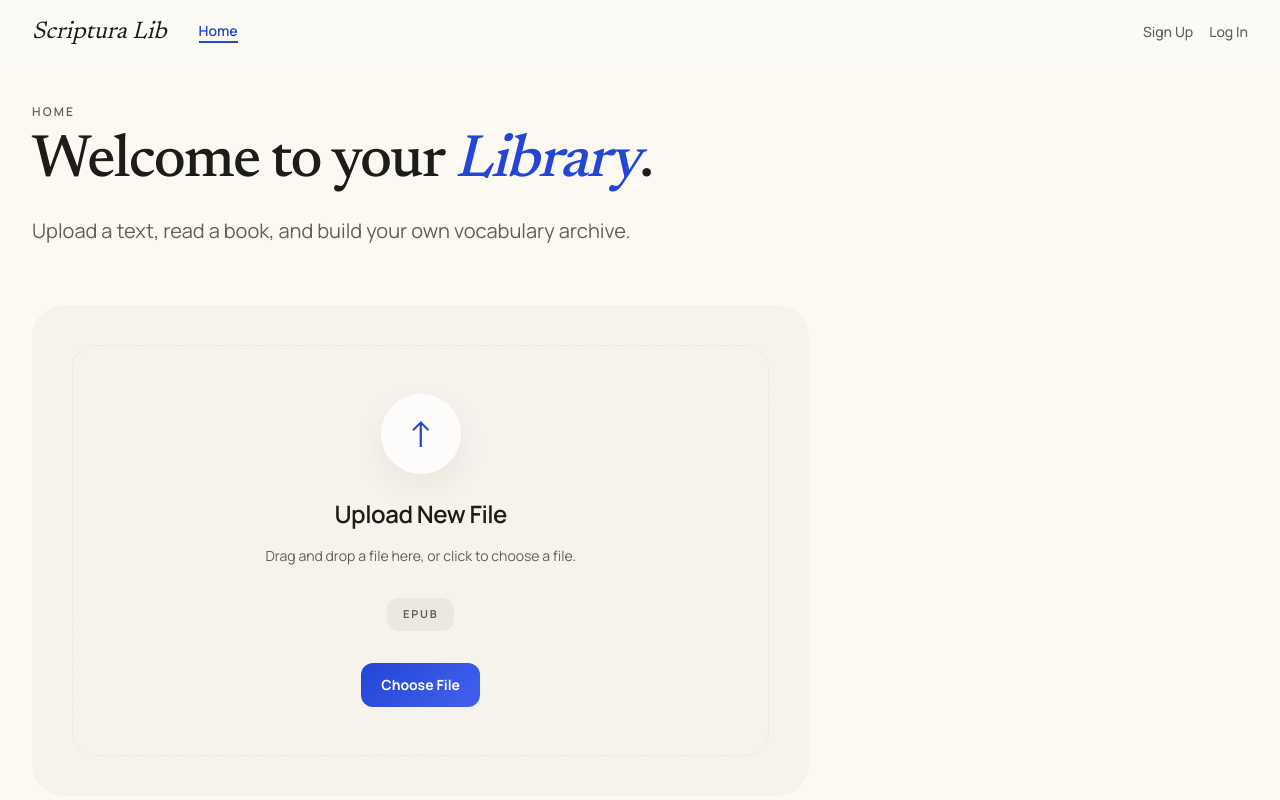
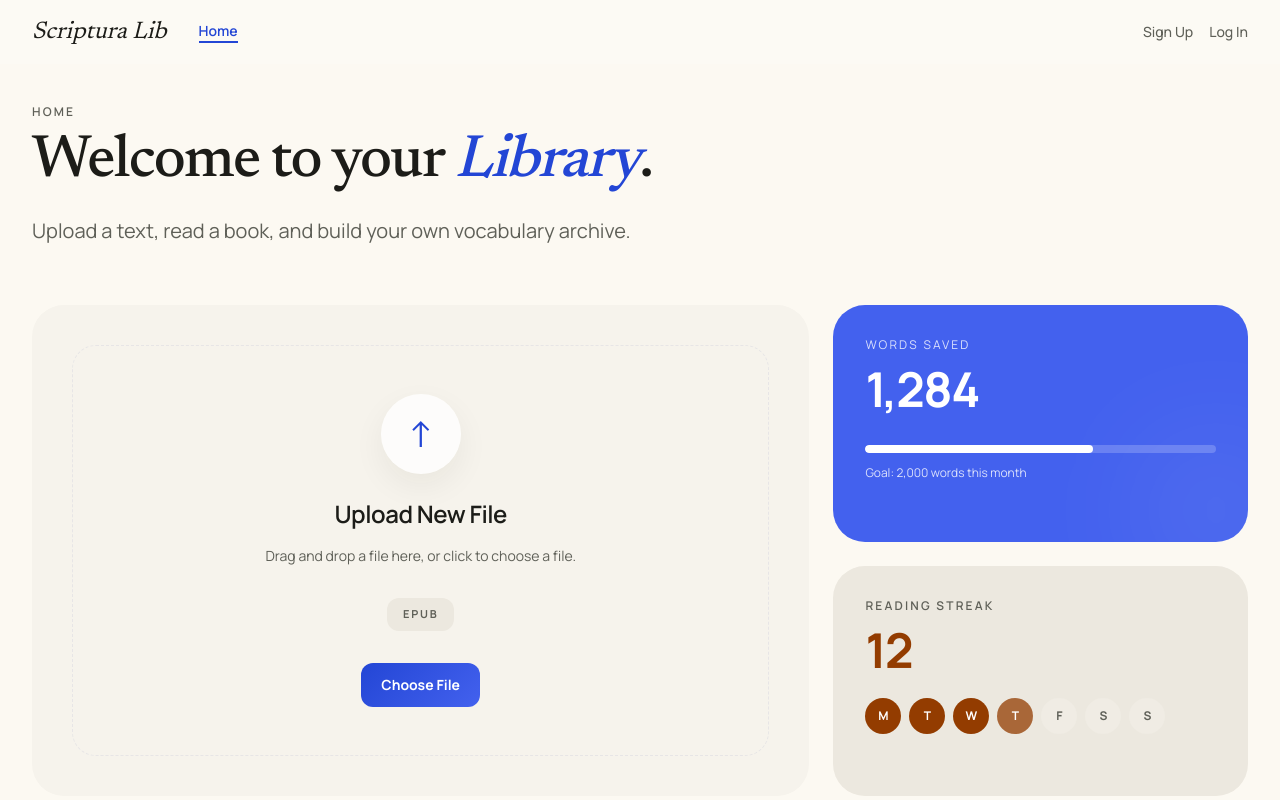
Before and after one commit to jellyM0on/cttc-read-tool, a React (Vite) app in the folder client/: page / in a window 1280 px wide. Shown: the top 800 px of the page. Built offline with nearby package versions, Linux system fonts and the light colour scheme.

Commit message:
prototype: add ui for stat cards (non-functional)

```diff
--- /dev/null
+++ b/client/src/components/stats/ReadingStreakCard.tsx
@@ -0,0 +1,54 @@
+type StreakDay = {
+  key: string;
+  label: string;
+  active?: boolean;
+  warm?: boolean;
+};
+
+type ReadingStreakCardProps = {
+  streakCount?: number | string;
+  days?: StreakDay[];
+};
+
+export function ReadingStreakCard({
+  streakCount = 12,
+  days = [
+    { key: "mon", label: "M", active: true },
+    { key: "tue", label: "T", active: true },
+    { key: "wed", label: "W", active: true },
+    { key: "thu", label: "T", warm: true },
+    { key: "fri", label: "F" },
+    { key: "sat", label: "S" },
+    { key: "sun", label: "S" },
+  ],
+}: ReadingStreakCardProps) {
+  return (
+    <div className="rounded-4xl bg-(--surface-container-high) p-8">
+      <div className="[font-family:var(--font-ui)] text-xs font-semibold uppercase tracking-[0.18em] text-(--on-surface-muted)">
+        Reading Streak
+      </div>
+
+      <div className="mt-3 [font-family:var(--font-ui)] text-5xl font-extrabold tracking-[-0.03em] text-(--tertiary)">
+        {streakCount}
+      </div>
+
+      <div className="mt-6 flex flex-wrap gap-2">
+        {days.map((day) => (
+          <div
+            key={day.key}
+            className={[
+              "flex h-9 w-9 items-center justify-center rounded-full [font-family:var(--font-ui)] text-xs font-bold",
+              day.active
+                ? "bg-(--tertiary) text-white"
+                : day.warm
+                  ? "bg-[rgba(147,60,0,0.75)] text-white"
+                  : "bg-(--surface-container) text-(--on-surface-muted)",
+            ].join(" ")}
+          >
+            {day.label}
+          </div>
+        ))}
+      </div>
+    </div>
+  );
+}
--- /dev/null
+++ b/client/src/components/stats/WordsSavedCard.tsx
@@ -0,0 +1,40 @@
+type WordsSavedCardProps = {
+  wordsSaved?: number | string;
+  goalLabel?: string;
+  progressPercent?: number;
+};
+
+export function WordsSavedCard({
+  wordsSaved = "1,284",
+  goalLabel = "Goal: 2,000 words this month",
+  progressPercent = 65,
+}: WordsSavedCardProps) {
+  return (
+    <div className="relative overflow-hidden rounded-4xl bg-(--primary-container) p-8 text-white">
+      <div className="relative z-10">
+        <div className="[font-family:var(--font-ui)] text-xs uppercase tracking-[0.18em] text-white/80">
+          Words Saved
+        </div>
+
+        <div className="mt-3 [font-family:var(--font-ui)] text-5xl font-extrabold tracking-[-0.03em]">
+          {wordsSaved}
+        </div>
+
+        <div className="mt-8">
+          <div className="h-2 w-full overflow-hidden rounded-full bg-white/20">
+            <div
+              className="h-full rounded-full bg-white"
+              style={{ width: `${progressPercent}%` }}
+            />
+          </div>
+
+          <p className="mt-3 [font-family:var(--font-ui)] text-xs text-white/80">
+            {goalLabel}
+          </p>
+        </div>
+      </div>
+
+      <div className="absolute -bottom-10 -right-10 h-36 w-36 rounded-full bg-white/10 blur-3xl" />
+    </div>
+  );
+}
--- a/client/src/pages/home/HomePage.tsx
+++ b/client/src/pages/home/HomePage.tsx
@@ -6,6 +6,8 @@ import { useAuth } from "../../context/useAuth";
 import { getLocalDocuments } from "../../lib/localApi/getLocalDocuments";
 import { saveLocalDocument } from "../../lib/localApi/saveLocalDocument";
 import type { StoredDocument } from "../../types/documents";
+import { ReadingStreakCard } from "../../components/stats/ReadingStreakCard";
+import { WordsSavedCard } from "../../components/stats/WordsSavedCard";
 
 function HeroSection() {
   return (
@@ -107,6 +109,11 @@ export function HomePage() {
               isUploading={isUploading}
               error={uploadError}
             />
+
+            <div className="grid grid-cols-1 gap-6 sm:grid-cols-2 xl:grid-cols-1">
+              <WordsSavedCard/>
+              <ReadingStreakCard/>
+            </div>
           </section>
 
           <LibrarySection docs={documents} />
```
